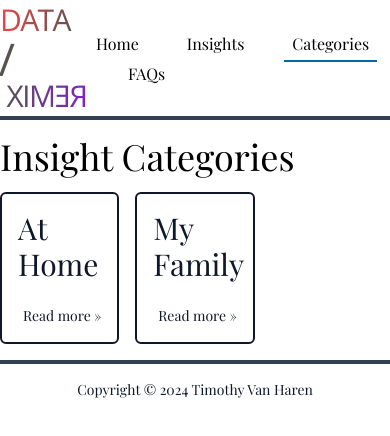
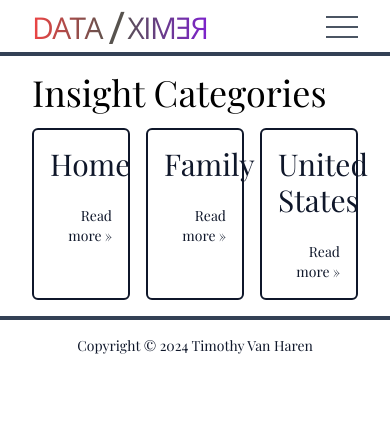
Before and after one commit to tsvanharen/dataremix.us, a Next.js app: page /insights/categories in a window 390 px wide. Shown: the top 436 px of the page. Built offline with nearby package versions, Linux system fonts and the light colour scheme; a web font is replaced by a local one.

Commit message:
feat: improved responsive design

```diff
--- a/src/app/layout.tsx
+++ b/src/app/layout.tsx
@@ -19,7 +19,7 @@ export default function LayoutRoot({
     <html lang="en">
       <body className={`${baseFont.className} flex flex-col items-center`}>
         <Header />
-        <main className="mx-auto max-w-5xl w-full py-4">
+        <main className="mx-auto max-w-5xl w-full py-4 px-8">
           {children}
         </main>
         <Footer />
--- a/src/app/page.tsx
+++ b/src/app/page.tsx
@@ -7,12 +7,12 @@ export default function PageHome() {
     <>
       <section className="pt-8">
         <div className="text-center mb-8">
-          <Logo variant={Variant.Large} />
+          <Logo variant={Variant.HomePage} />
         </div>
         <h1 aria-hidden hidden>
           Data/Remix
         </h1>
-        <div className="text-2xl text-center mb-16">
+        <div className="md:text-2xl sm:text-xl text-center md:mb-16 sm:mb-8">
           Data-driven insights into the modern human experience.
         </div>
       </section>
@@ -35,8 +35,8 @@ export default function PageHome() {
             Fortunately, we have data at our disposal that can help fill some of the gaps in our instinctual decision-making.
           </p>
         </section>
-        <div className="flex">
-          <section className="pt-8 pr-8 flex-1">
+        <div className="md:flex">
+          <section className="pt-8 md:pr-8 md:flex-1">
             <h3>Mission</h3>
             <p className="pb-0">
               This project aspires to:
@@ -48,11 +48,12 @@ export default function PageHome() {
               <li>Help us make decisions that do not negatively impact our ability to pursue fulfillment and happiness.</li>
             </ul>
           </section>
-          <section className="pt-8 pl-8 flex-1">
+          <section className="pt-8 md:pl-8 md:flex-1">
             <h3>Methodology</h3>
             <ul>
               <li>
                 We curate topics (called
+                {' '}
                 <span className="italic">Insights</span>
                 ) that rely on data sets that are freely available for anyone to download, view, query, filter, sort, aggregate, and summarize as they see fit.
               </li>
--- a/src/components/Header/index.tsx
+++ b/src/components/Header/index.tsx
@@ -3,6 +3,7 @@
 import { Route } from '@/utils/routes';
 import Link from 'next/link';
 import { usePathname } from 'next/navigation';
+import { useState } from 'react';
 import Logo from '../Logo';
 
 const navItems = [
@@ -19,15 +20,17 @@ export function HeaderInner(
     pathName: string,
   },
 ) {
+  const [isMobileNavOpen, setIsMobileNavOpen] = useState(false);
   const showLogo = (pathName !== Route.HOME);
 
   return (
     <header className="w-full border-b-4 border-slate-700">
-      <div className="max-w-5xl mx-auto w-full items-center justify-center flex">
-        <div className="flex-1">
+      <div className="max-w-5xl mx-auto items-center justify-center flex">
+        <div className="flex-1 pl-8">
           {showLogo && <Logo />}
         </div>
-        <nav>
+        <nav className="hidden lg:block">
+          {/* Desktop Nav */}
           <ul>
             {
               navItems.map((navItem) => {
@@ -44,7 +47,59 @@ export function HeaderInner(
             }
           </ul>
         </nav>
-        <div className="flex-1" />
+        <div className="lg:flex-1 pr-8">
+          <nav className="block lg:hidden pt-4">
+            {/* Mobile Nav */}
+            <button
+              type="button"
+              onClick={() => setIsMobileNavOpen((prev) => !prev)}
+              title="Open menu"
+            >
+              <span area-hidden="true" className="hidden">Open menu</span>
+              <span className="block h-0.5 w-8 bg-gray-600" />
+              <span className="block h-0.5 w-8 bg-gray-600 my-2" />
+              <span className="block h-0.5 w-8 bg-gray-600" />
+            </button>
+
+            <div className={isMobileNavOpen ? 'absolute w-full h-screen top-0 left-0 bg-white z-10 flex flex-col justify-evenly items-center' : 'hidden'}>
+              <button
+                type="button"
+                className="absolute top-0 right-0 px-6 py-6"
+                onClick={() => setIsMobileNavOpen(false)}
+                title="Close menu"
+              >
+                <span area-hidden="true" className="hidden">Close menu</span>
+                <svg
+                  className="h-8 w-8 text-slate-800"
+                  viewBox="0 0 24 24"
+                  fill="none"
+                  stroke="currentColor"
+                  strokeWidth="2"
+                  strokeLinecap="round"
+                  strokeLinejoin="round"
+                >
+                  <line x1="18" y1="6" x2="6" y2="18" />
+                  <line x1="6" y1="6" x2="18" y2="18" />
+                </svg>
+              </button>
+              <ul className="flex flex-col items-center justify-between min-h-[250px]">
+                {
+                  navItems.map((navItem) => {
+                    const linkStyle = (pathName === navItem.href ? 'current' : '');
+
+                    return (
+                      <li key={navItem.href} className="p-0">
+                        <Link href={navItem.href} title={navItem.text} className={linkStyle}>
+                          {navItem.text}
+                        </Link>
+                      </li>
+                    );
+                  })
+                }
+              </ul>
+            </div>
+          </nav>
+        </div>
       </div>
     </header>
   );
--- a/src/components/InsightsGrid/index.tsx
+++ b/src/components/InsightsGrid/index.tsx
@@ -4,7 +4,7 @@ import Link from 'next/link';
 
 export default function InsightsGrid({ insights }: { insights: Insight[] }) {
   return (
-    <section className="grid grid-cols-3 gap-4">
+    <section className="grid md:grid-cols-3 grid-cols-1 gap-4">
       {insights.map((ins) => (
         <Link
           href={`${Route.INSIGHTS}/${ins.slug}`}
--- a/src/components/Logo/index.tsx
+++ b/src/components/Logo/index.tsx
@@ -3,7 +3,7 @@ import { Route } from '@/utils/routes';
 import Link from 'next/link';
 
 export enum Variant {
-  Large = 'large',
+  HomePage = 'homePage', // larger logo
 }
 
 export default function Logo({
@@ -11,37 +11,40 @@ export default function Logo({
 }: {
   variant?: Variant
 }) {
-  let linkStyle = 'uppercase tracking-[-0.1rem] text-3xl font-light hover:no-underline';
-  let slashStyle = 'inline-block text-4xl relative top-[0.15rem] text-stone-600 scale-125';
+  const sharedLinkStyle = 'whitespace-nowrap uppercase tracking-[-0.1rem] font-light hover:no-underline';
+  const sharedSlashStyle = 'inline-block relative text-stone-600';
 
-  if (variant === Variant.Large) {
-    linkStyle = 'uppercase tracking-[-0.1rem] text-7xl font-light hover:no-underline cursor-default';
-    slashStyle = 'inline-block text-8xl relative top-[0.45rem] text-stone-600';
+  let linkStyle = 'text-3xl';
+  let slashStyle = 'text-4xl top-[0.15rem] scale-125';
+
+  if (variant === Variant.HomePage) {
+    linkStyle = 'md:text-7xl sm:text-5xl cursor-default';
+    slashStyle = 'md:text-8xl sm:text-6xl md:top-[0.45rem] sm:top-[0.3rem]';
   }
 
   const text = (
     <>
       <span className="text-transparent bg-clip-text bg-gradient-to-r from-red-500 to-stone-600 pr-2">Data</span>
-      <span className={slashStyle}>/</span>
+      <span className={`${sharedSlashStyle} ${slashStyle}`}>/</span>
       <span className="inline-block scale-x-[-1] text-transparent bg-clip-text bg-gradient-to-l from-stone-600 to-purple-700 pr-2">Remix</span>
     </>
   );
 
   return (
     <>
-      {variant !== Variant.Large && (
+      {variant !== Variant.HomePage && (
       <Link
         href={Route.HOME}
         title="Data/Remix Home"
-        className={`${logoFont.className} ${linkStyle}`}
+        className={`${logoFont.className} ${sharedLinkStyle} ${linkStyle}`}
       >
         {text}
       </Link>
       )}
 
-      {variant === Variant.Large && (
+      {variant === Variant.HomePage && (
       <div
-        className={`${logoFont.className} ${linkStyle}`}
+        className={`${logoFont.className} ${sharedLinkStyle} ${linkStyle}`}
       >
         {text}
       </div>
--- a/src/data/insights/categories.ts
+++ b/src/data/insights/categories.ts
@@ -3,14 +3,19 @@ import { InsightCategory } from './type';
 const insightCategories: {
   [name: string]: InsightCategory
 } = {
-  AtHome: {
-    slug: 'at-home',
-    title: 'At Home',
+  Home: {
+    slug: 'home',
+    title: 'Home',
     intro: '',
   },
-  MyFamily: {
-    slug: 'my-family',
-    title: 'My Family',
+  Family: {
+    slug: 'family',
+    title: 'Family',
+    intro: '',
+  },
+  UnitedStates: {
+    slug: 'united-states',
+    title: 'United States',
     intro: '',
   },
 };
--- a/tailwind.config.ts
+++ b/tailwind.config.ts
@@ -11,4 +11,11 @@ export default {
   compilerOptions: {
     baseUrl: './',
   },
+  theme: {
+    extend: {
+      screens: {
+        xs: '320px',
+      },
+    },
+  },
 };
```
Also changed, not shown: 1 other file (tests, documents, lock files or other folders).
